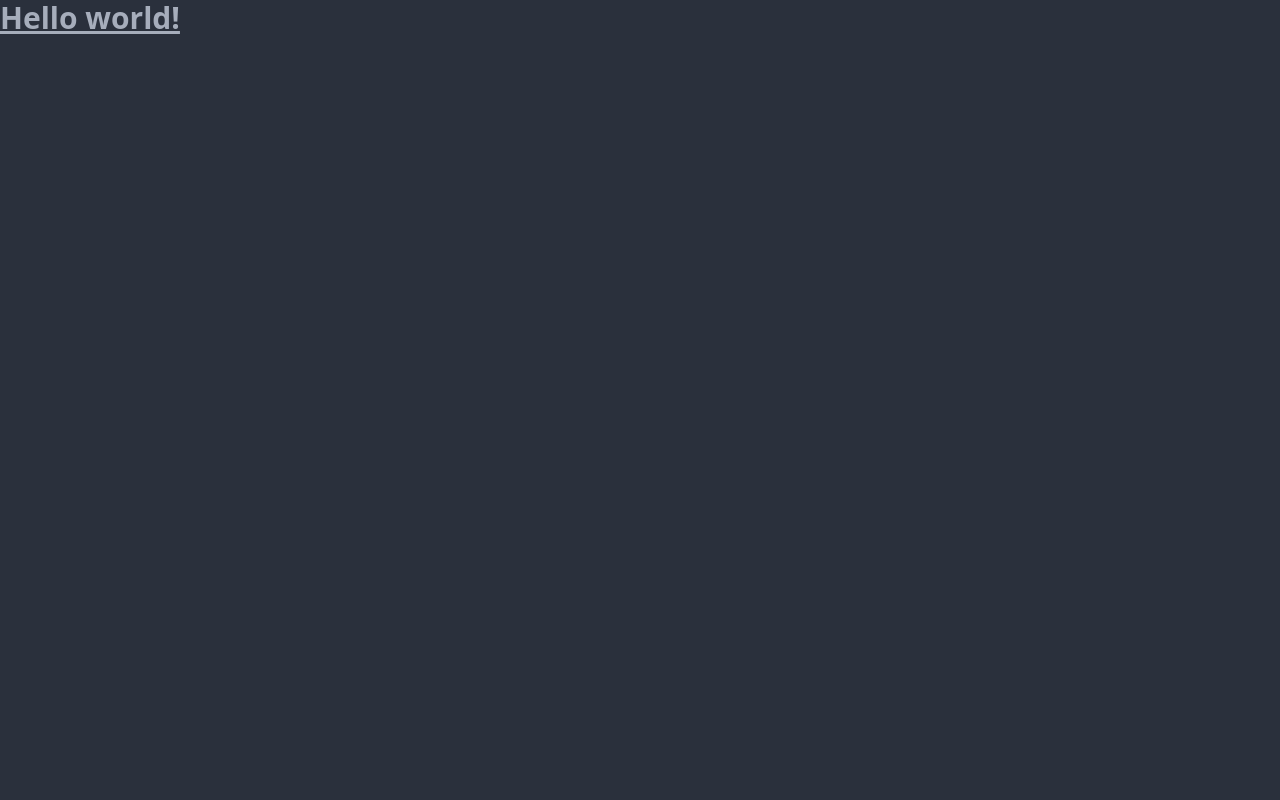
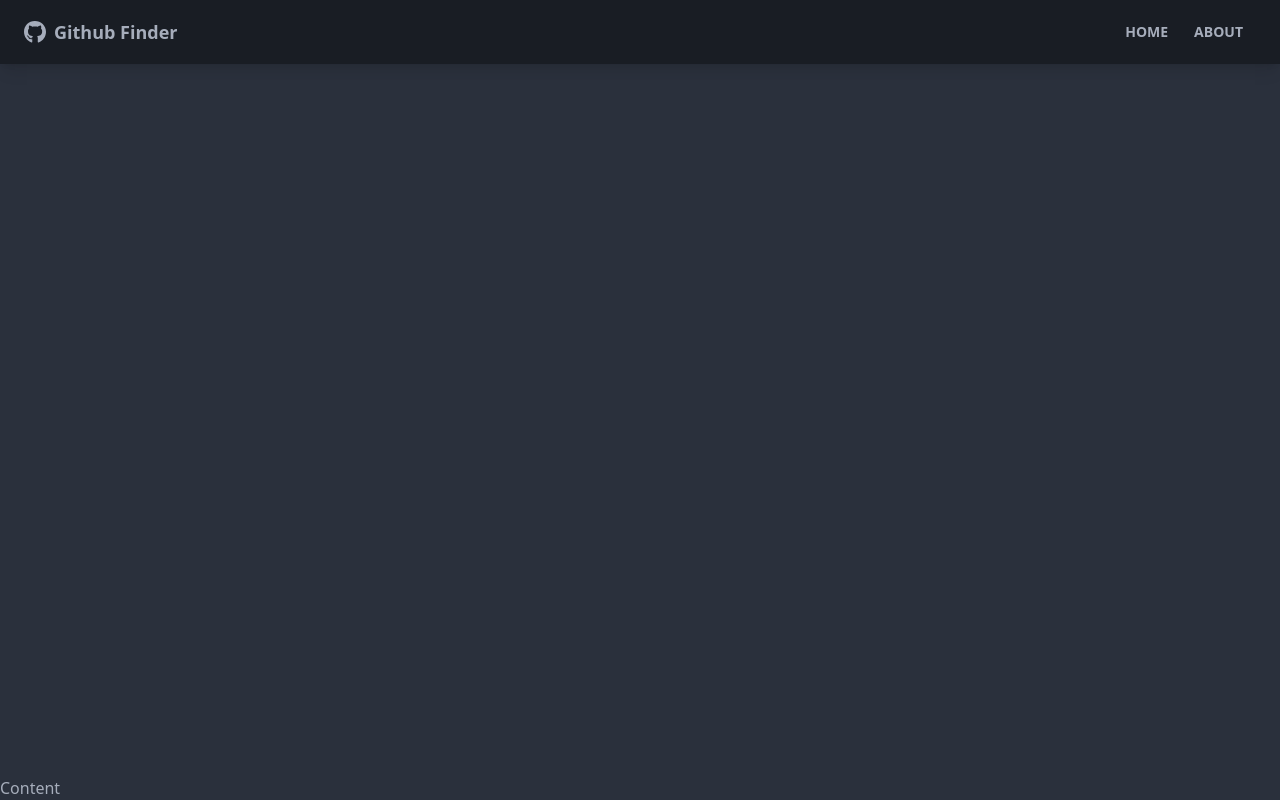
Before and after one commit to shubhamchaubey/github-finder, a JavaScript app: page / in a window 1280 px wide. Built offline with nearby package versions, Linux system fonts and the light colour scheme; the HTML template or start-up script is replaced by a standard one.

Commit message:
Completed the Navbar component

```diff
--- a/package.json
+++ b/package.json
@@ -9,6 +9,8 @@
     "daisyui": "^2.43.1",
     "react": "^18.2.0",
     "react-dom": "^18.2.0",
+    "react-icons": "^4.7.1",
+    "react-router-dom": "^6.4.5",
     "react-scripts": "5.0.1",
     "web-vitals": "^2.1.4"
   },
--- a/src/App.js
+++ b/src/App.js
@@ -1,10 +1,16 @@
+import {BrowserRouter as Router, Route} from 'react-router-dom'
+import Navbar from './components/layout/Navbar';
+
 function App() {
   return (
-    <div className="App">
-      <h1 className="text-3xl font-bold underline">
-      Hello world!
-    </h1>
-    </div>
+    <Router>
+      <div className='flex flex-col justify-between h-screen'>
+      <Navbar />
+      <main>
+        Content
+      </main>
+      </div>
+    </Router>
   );
 }
 
--- /dev/null
+++ b/src/components/layout/Navbar.js
@@ -0,0 +1,39 @@
+import {FaGithub} from 'react-icons/fa'
+import { Link } from 'react-router-dom'
+import PropTypes from 'prop-types'
+
+function Navbar({title}) {
+  return (
+    <nav className='navbar mb-12 shadow-lg bg-neutral text-neutral-content'>
+        <div className='container mx-auto'>
+            <div className='flex-none px-2 mx-2'>
+                <FaGithub className='inline pr-2 text-3xl'/>
+                <Link to='/' className='text-lg font-bold align-middle'>
+                    {title}
+                </Link>
+            </div>
+            <div className='flex-1 px-2 mx-2'>
+                <div className='flex justify-end'>
+                    <Link to='/' className='btn btn-ghost btn-sm rounded-btn'>
+                        Home
+                    </Link>
+                    <Link to='/' className='btn btn-ghost btn-sm rounded-btn'>
+                        About
+                    </Link>
+
+                </div>
+            </div>
+        </div>
+    </nav>
+  )
+}
+
+Navbar.defaultProps = {
+    title: 'Github Finder',
+}
+
+Navbar.propTypes = {
+    title: PropTypes.string,
+}
+
+export default Navbar
```
Also changed, not shown: 1 other file (tests, documents, lock files or other folders).
